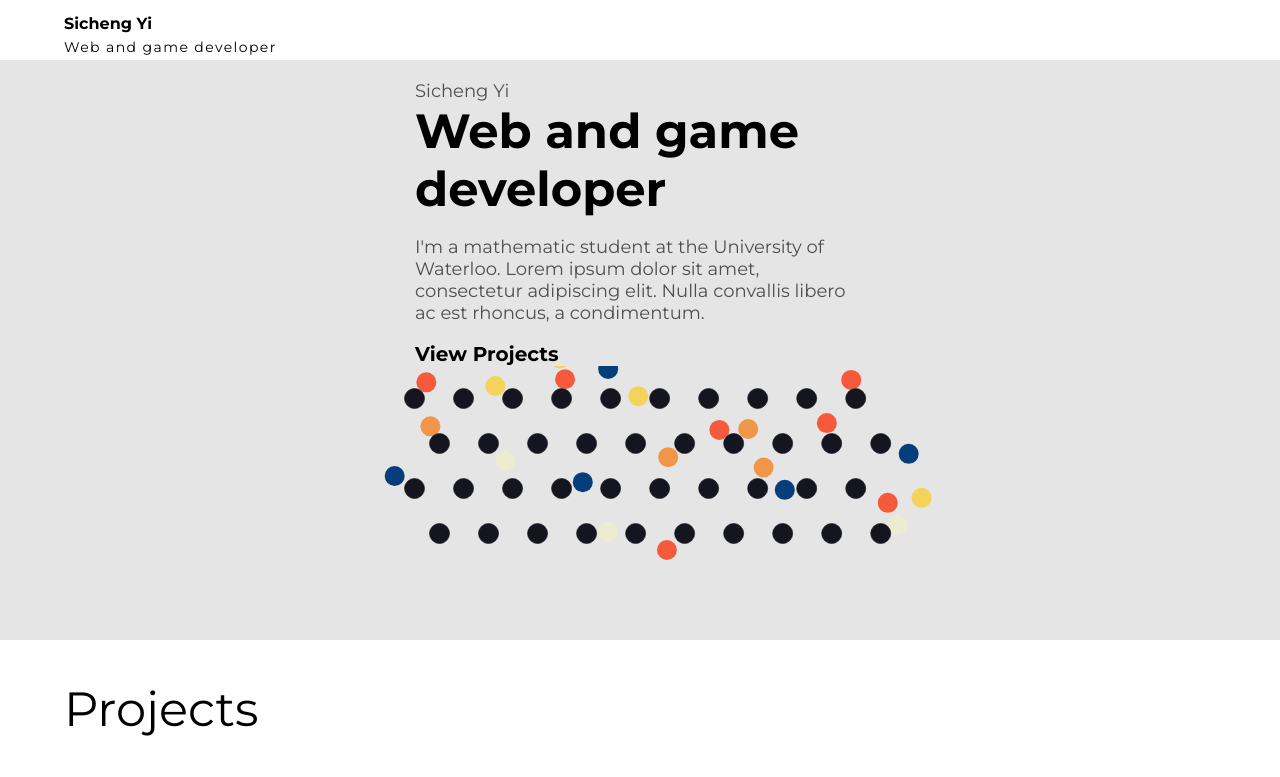
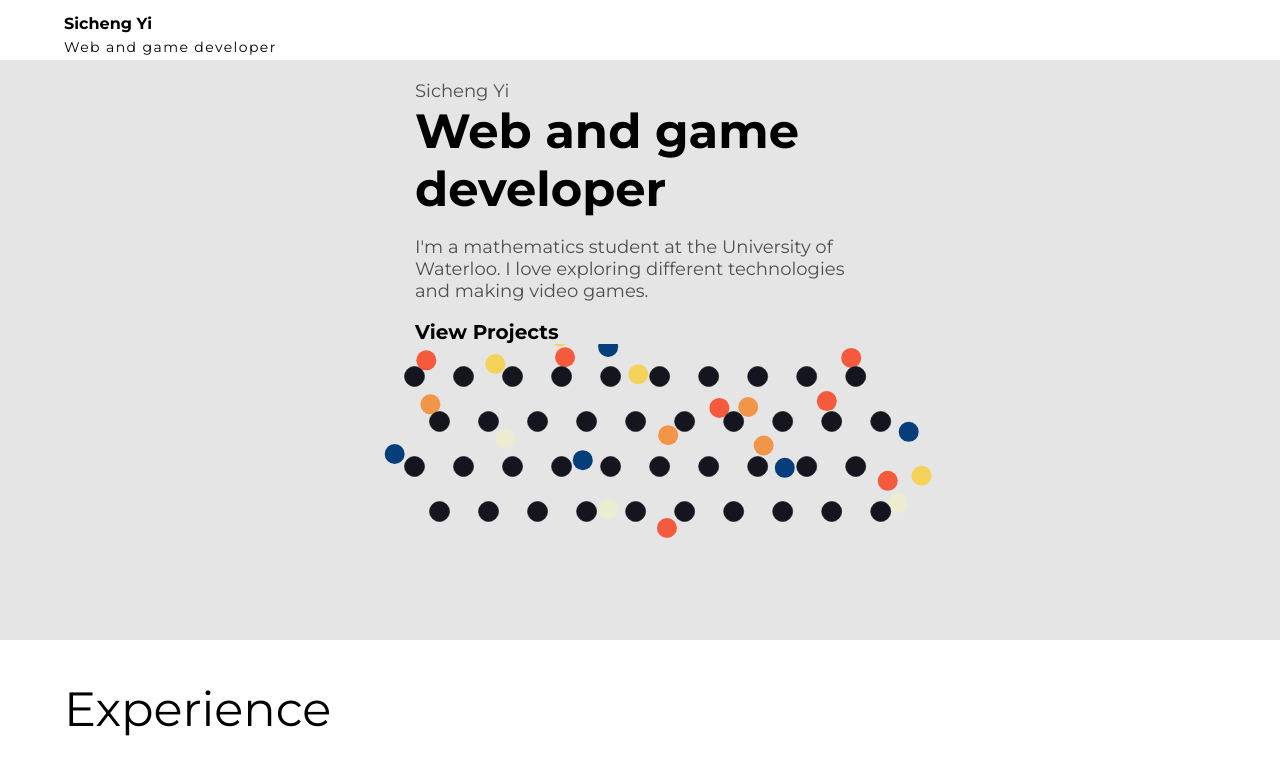
Before and after one commit to 0Xiaohei0/Personal-website, a React (Create React App) app: page / in a window 1280 px wide. Shown: the top 777 px of the page. Built offline with nearby package versions, Linux system fonts and the light colour scheme.

Commit message:
Scrolling

```diff
--- a/package.json
+++ b/package.json
@@ -12,6 +12,7 @@
     "react-dom": "^18.2.0",
     "react-router-dom": "^6.3.0",
     "react-scripts": "5.0.1",
+    "react-scroll": "^1.8.7",
     "web-vitals": "^2.1.4"
   },
   "scripts": {
--- a/src/App.css
+++ b/src/App.css
@@ -35,6 +35,7 @@ section {
 
 .navbar--link {
   margin: 20px;
+  cursor: pointer;
 }
 
 .navbar--nameContainer {
@@ -77,6 +78,7 @@ section {
   all: unset;
   font-weight: 700;
   font-size: 20px;
+  cursor: pointer;
 }
 
 .projects--title {
--- a/src/App.js
+++ b/src/App.js
@@ -9,8 +9,8 @@ function App() {
     <div className="App">
       <Navbar />
       <Hero />
+      <TimeLine />
       <Projects />
-      <TimeLine />
     </div>
   );
 }
--- a/src/Components/Hero.js
+++ b/src/Components/Hero.js
@@ -11,6 +11,7 @@ import {
   Composites,
   Common,
 } from "matter-js";
+import { Link } from "react-scroll";
 
 export default function Hero() {
   const scene = useRef();
@@ -129,16 +130,24 @@ export default function Hero() {
   }, []);
 
   return (
-    <div className="hero--container">
+    <div className="hero--container" id="About">
       <div className="hero--textContainer">
         <p className="hero--name">Sicheng Yi</p>
         <h1 className="hero--role">Web and game developer</h1>
         <p className="hero--description">
-          I'm a mathematic student at the University of Waterloo. Lorem ipsum
-          dolor sit amet, consectetur adipiscing elit. Nulla convallis libero ac
-          est rhoncus, a condimentum.
+          I'm a mathematics student at the University of Waterloo. I love
+          exploring different technologies and making video games.
         </p>
-        <button className="hero--viewProjects">View Projects</button>
+        <Link
+          className="hero--viewProjects"
+          to="Projects"
+          spy={true}
+          smooth={true}
+          offset={-90}
+          duration={500}
+        >
+          View Projects
+        </Link>
       </div>
       <div className="hero--ballAnimation" ref={scene} />
     </div>
--- a/src/Components/Navbar.js
+++ b/src/Components/Navbar.js
@@ -1,4 +1,5 @@
 import React from "react";
+import { Link } from "react-scroll";
 
 export default function Navbar() {
   return (
@@ -8,13 +9,53 @@ export default function Navbar() {
         <p className="navbar--role">Web and game developer</p>
       </div>
       <div className="navbar--linkContainer">
-        <a className="navbar--link">About</a>
-        <a className="navbar--link">Skills</a>
-        <a className="navbar--link">Experience</a>
-        <a href="#Projects" className="navbar--link">
+        <Link
+          className="navbar--link"
+          to="About"
+          spy={true}
+          smooth={true}
+          duration={500}
+        >
+          About
+        </Link>
+        <Link
+          className="navbar--link"
+          to="Skills"
+          spy={true}
+          smooth={true}
+          duration={500}
+        >
+          Skills
+        </Link>
+        <Link
+          className="navbar--link"
+          to="Experience"
+          spy={true}
+          smooth={true}
+          offset={-90}
+          duration={500}
+        >
+          Experience
+        </Link>
+        <Link
+          className="navbar--link"
+          to="Projects"
+          spy={true}
+          smooth={true}
+          offset={-90}
+          duration={500}
+        >
           Projects
-        </a>
-        <a className="navbar--link">Contact</a>
+        </Link>
+        <Link
+          className="navbar--link"
+          to="Contact"
+          spy={true}
+          smooth={true}
+          duration={500}
+        >
+          Contact
+        </Link>
       </div>
     </nav>
   );
--- a/src/Components/Projects.js
+++ b/src/Components/Projects.js
@@ -4,7 +4,7 @@ import ProjectData from "../Data/ProjectData";
 
 export default function Projects() {
   return (
-    <section>
+    <section id="Projects">
       <h1 className="projects--title">Projects</h1>
       <div className="projects--container">
         {ProjectData.map((project) => {
--- a/src/Components/TimeLine.js
+++ b/src/Components/TimeLine.js
@@ -3,8 +3,8 @@ import TimeLineItem from "./TimeLineItem";
 import TimeLineData from "../Data/TimeLineData";
 export default function TimeLine() {
   return (
-    <section>
-      <h1 className="Timeline--title">Experiences</h1>
+    <section id="Experience">
+      <h1 className="Timeline--title">Experience</h1>
       <div class="container">
         <div class="timeline">
           <ul>
```
Also changed, not shown: 1 other file (tests, documents, lock files or other folders).
